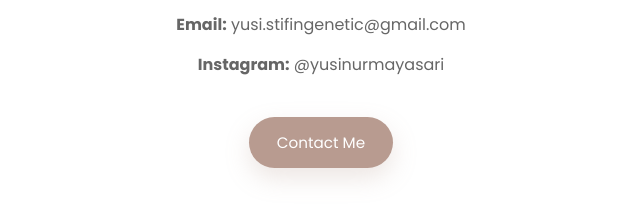
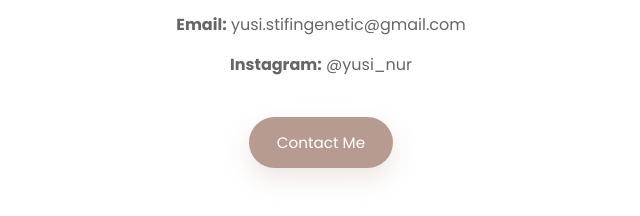
Before and after one commit to yusin-1/my, a plain HTML site: page index.html in a window 1280 px wide. Shown: the part 6146-6362 px from the top of the page, 319-959 px from the left. Drawn offline with nearby package versions, Linux system fonts and the light colour scheme.

Commit message:
Update index.html

```diff
--- a/index.html
+++ b/index.html
@@ -631,7 +631,7 @@
     <div class="contact-box">
       <p><strong>WhatsApp:</strong> 0822-8000-8474</p>
       <p><strong>Email:</strong> yusi.stifingenetic@gmail.com</p>
-      <p><strong>Instagram:</strong> @yusinurmayasari</p>
+      <p><strong>Instagram:</strong> @yusi_nur</p>
       <br>
       <a href="" class="btn btn-primary">Contact Me</a>
     </div>
```
